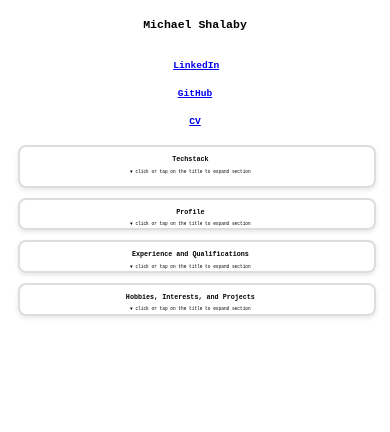
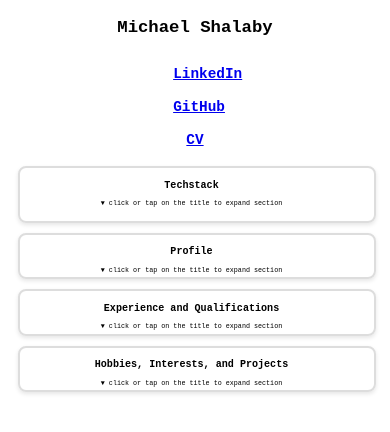
Before and after one commit to shalamike/webCV, an Angular app in the folder cv-website/: page / in a window 390 px wide. Shown: the top 432 px of the page. Built offline with nearby package versions, Linux system fonts and the light colour scheme.

Commit message:
fixed mobile layout of the table

```diff
--- a/cv-website/src/app/tech-stack/tech-stack.component.css
+++ b/cv-website/src/app/tech-stack/tech-stack.component.css
@@ -57,11 +57,7 @@
 
   @media (max-width: 768px) {
     .tech-stack-table {
-      font-size: 0.7rem;
-    }
-
-    .tech-stack-table thead {
-      display: none; /* Hide the table header on smaller screens */
+      font-size: 0.85rem;
     }
 
     .tech-stack-table tbody tr {
--- a/cv-website/src/styles.css
+++ b/cv-website/src/styles.css
@@ -161,7 +161,7 @@
 
   @media (max-width: 480px) {
     html{
-      font-size: 40%;
+      font-size: 60%;
     }
   }
 
```
Also changed, not shown: 2 other files (tests, documents, lock files or other folders).
